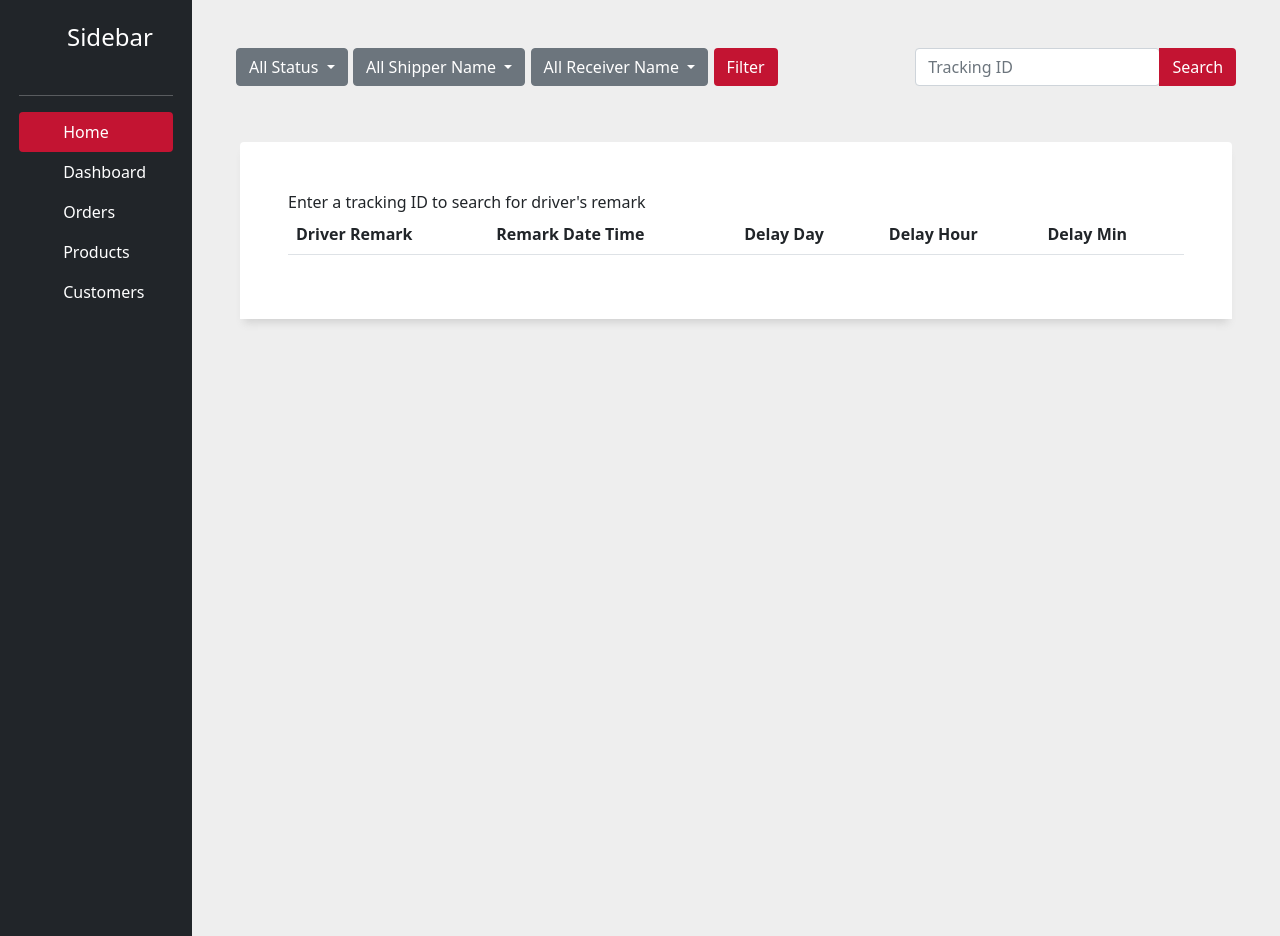
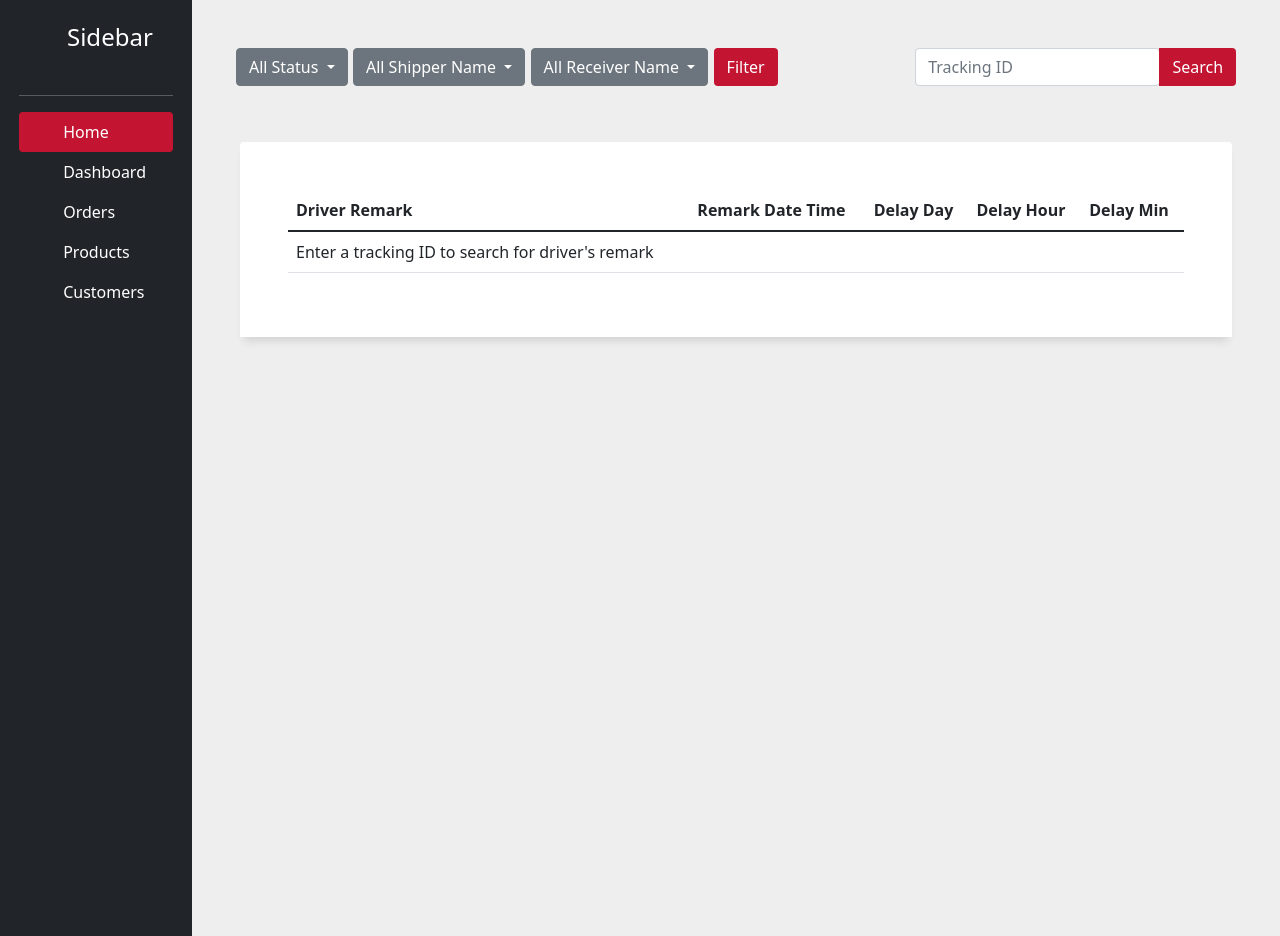
Before and after one commit to smaranan2019/ninjawoo, a plain HTML site: page frontend/body.html in a window 1280 px wide. Drawn offline with nearby package versions, Linux system fonts and the light colour scheme.

Commit message:
cleaned up the empty msg

```diff
--- a/frontend/body.html
+++ b/frontend/body.html
@@ -149,7 +149,6 @@
                 <div class="container-fluid rounded-top p-5" style="background: white; box-shadow: 0 8px 8px -4px lightgray;">
 
                     <div id="parcel_details">
-                        Enter a tracking ID to search for driver's remark
                     </div>
 
                     <table class="table">
@@ -164,6 +163,13 @@
                         </thead>
 
                         <tbody id="remark_entry">
+                            <tr id="empty_data">
+                                <td>Enter a tracking ID to search for driver's remark</td>
+                                <td></td>
+                                <td></td>
+                                <td></td>
+                                <td></td>
+                            </tr>
                         </tbody>
 
                     </table>
@@ -237,7 +243,7 @@
                                 times_display.push(time.toString());
                             }
                         }
-
+                        document.getElementById("empty_data").innerHTML = ""
                         document.getElementById("remark_entry").innerHTML += `
                                 <tr>
                                     <td id="remark_problem_description">${remark.remark_problem_description}</td>
```
